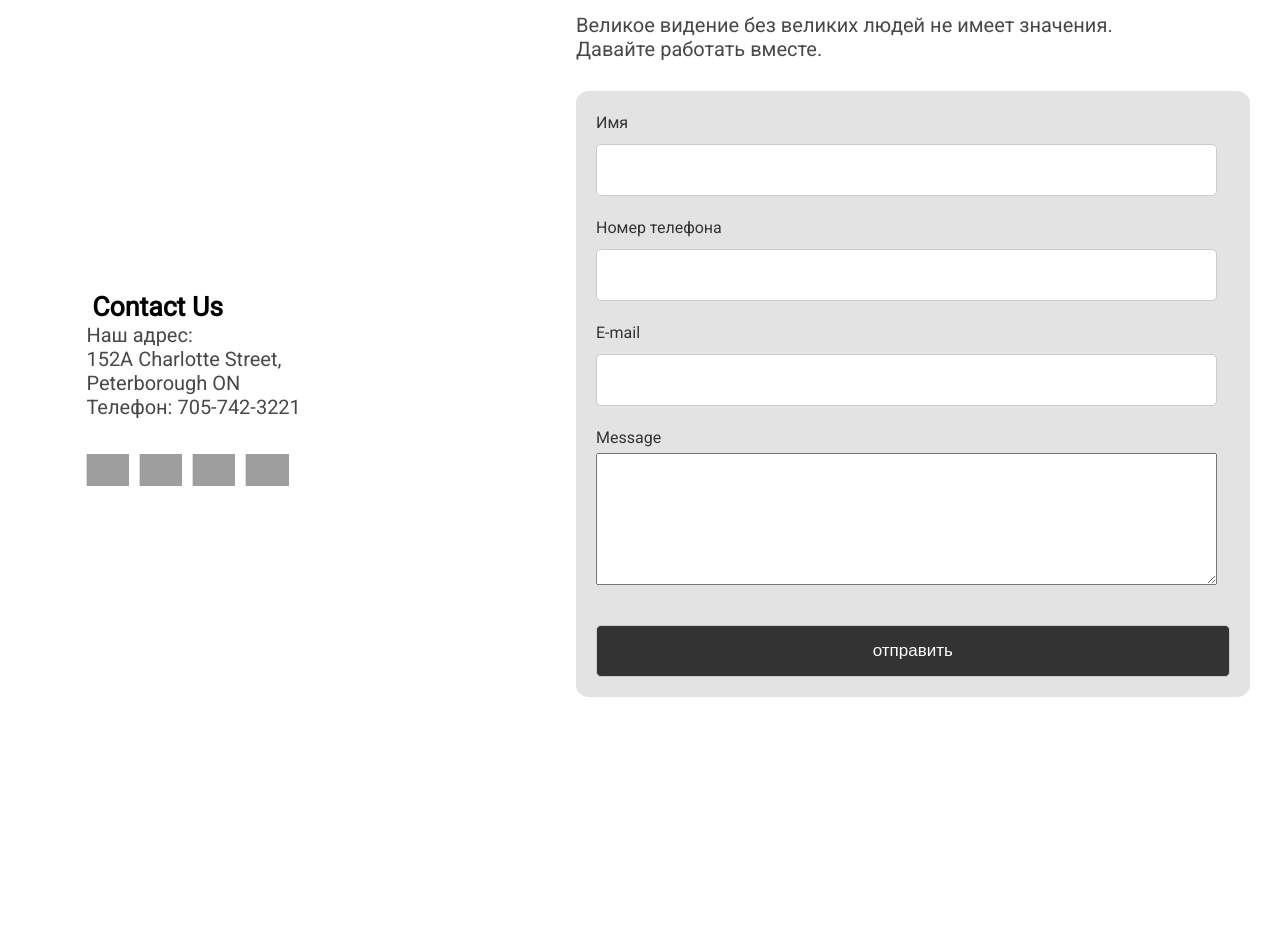
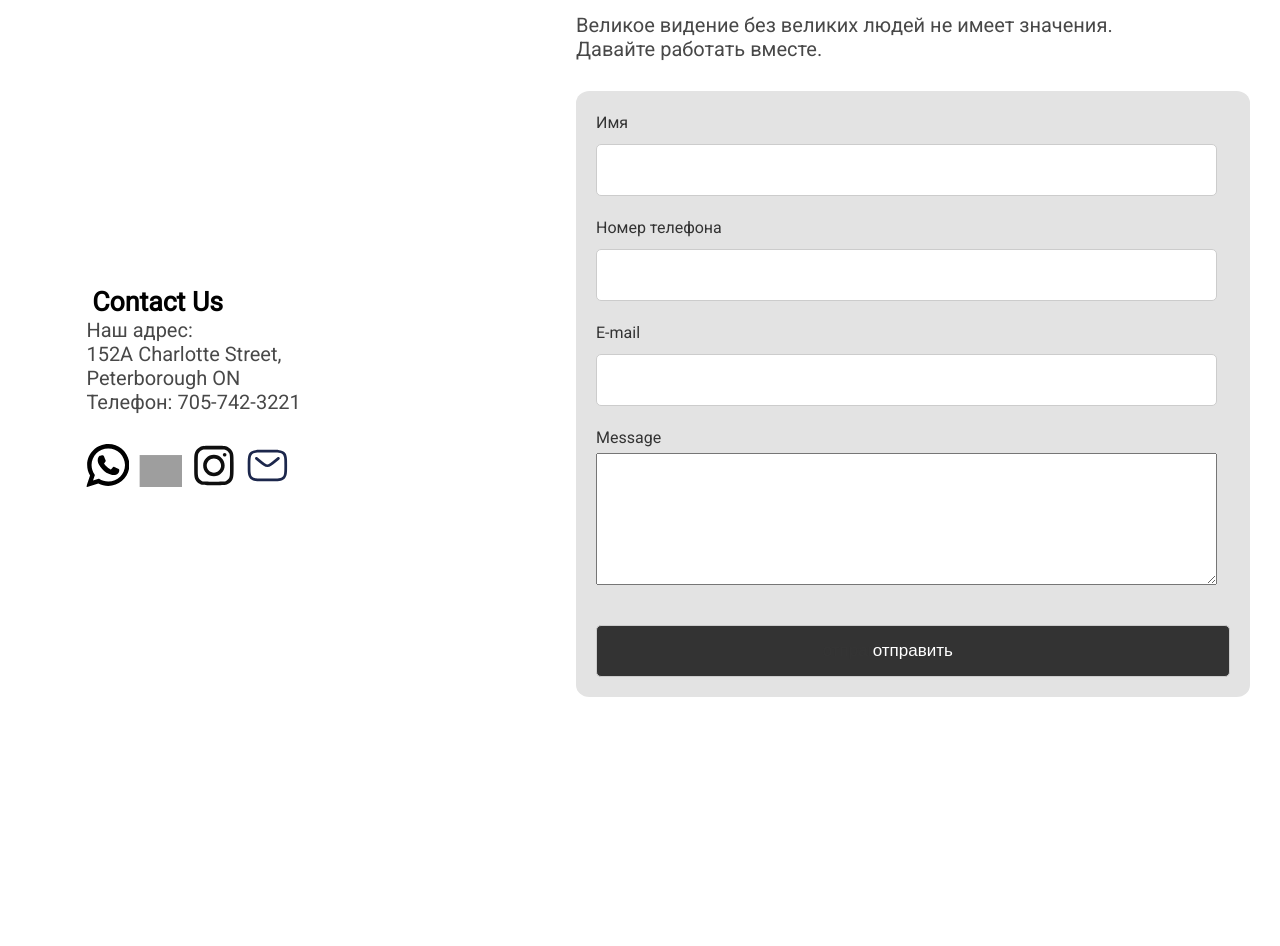
Before and after one commit to Ai-Koji/Django-internet-store, a Django app: page /contact/ in a window 1280 px wide. Shown: the part 266-1212 px from the top of the page. Run offline with Django 4.2, Linux system fonts and the light colour scheme; grey boxes are pictures that could not be loaded.

Commit message:
rafactor: changed img for social-urls

```diff
--- a/Django/store/templates/contact.html
+++ b/Django/store/templates/contact.html
@@ -20,10 +20,10 @@
                     Телефон: 705-742-3221
                 </p>
                 <div class="social-urls">
-                    <a href=""><img src="https://img.icons8.com/?size=512&id=32323&format=png"></a>
-                    <a href=""><img src="https://img.icons8.com/?size=512&id=32323&format=png"></a>
-                    <a href=""><img src="https://img.icons8.com/?size=512&id=32323&format=png"></a>
-                    <a href=""><img src="https://img.icons8.com/?size=512&id=32323&format=png"></a>
+                    <a href=""><img src="/static/images/whatsapp.svg"></a>
+                    <a href=""><img src="/static/images/vk.svg"></a>
+                    <a href=""><img src="/static/images/instagram.svg"></a>
+                    <a href=""><img src="/static/images/letter.svg"></a>
                 </div>
             </div>
         </div>
```
